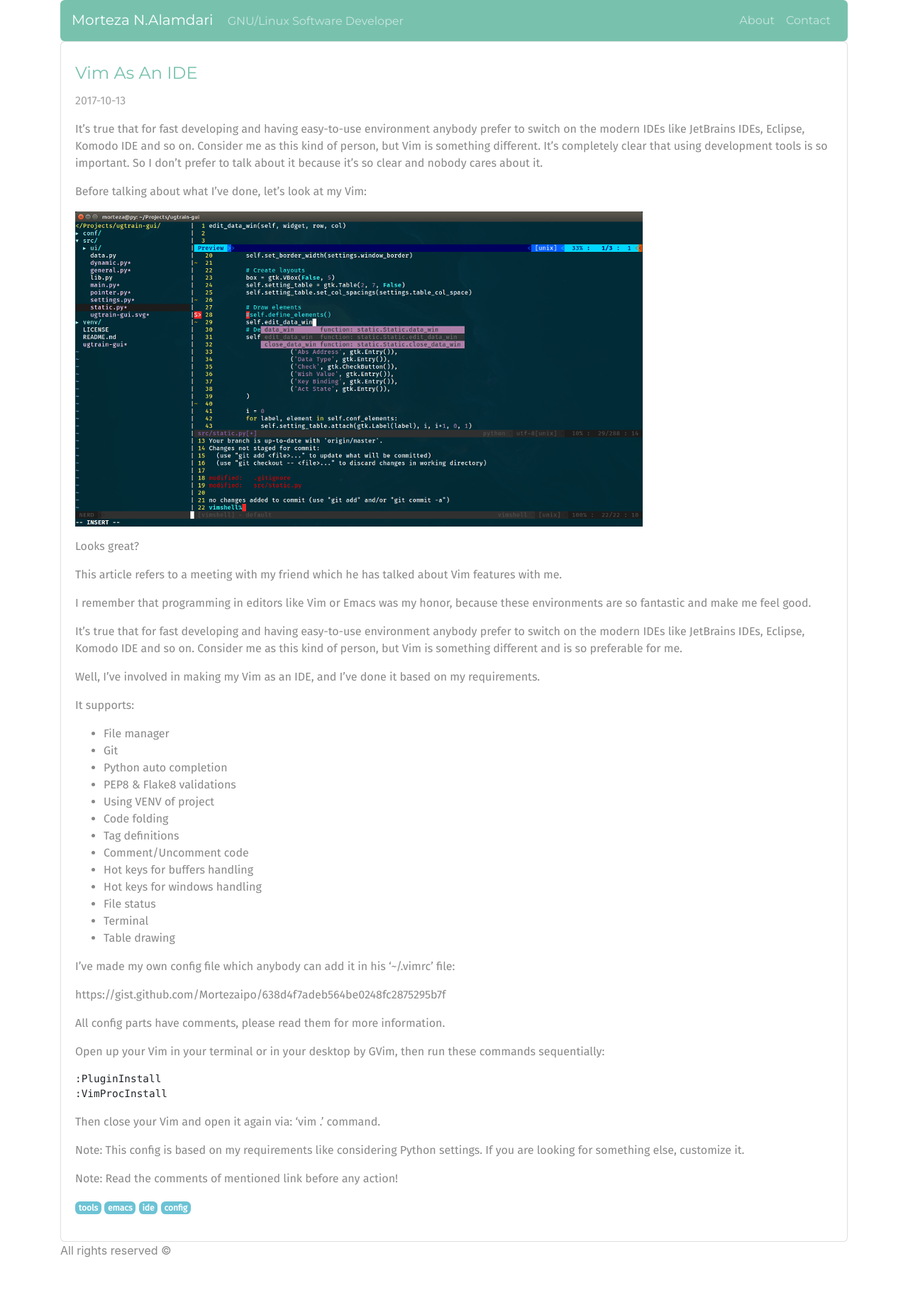
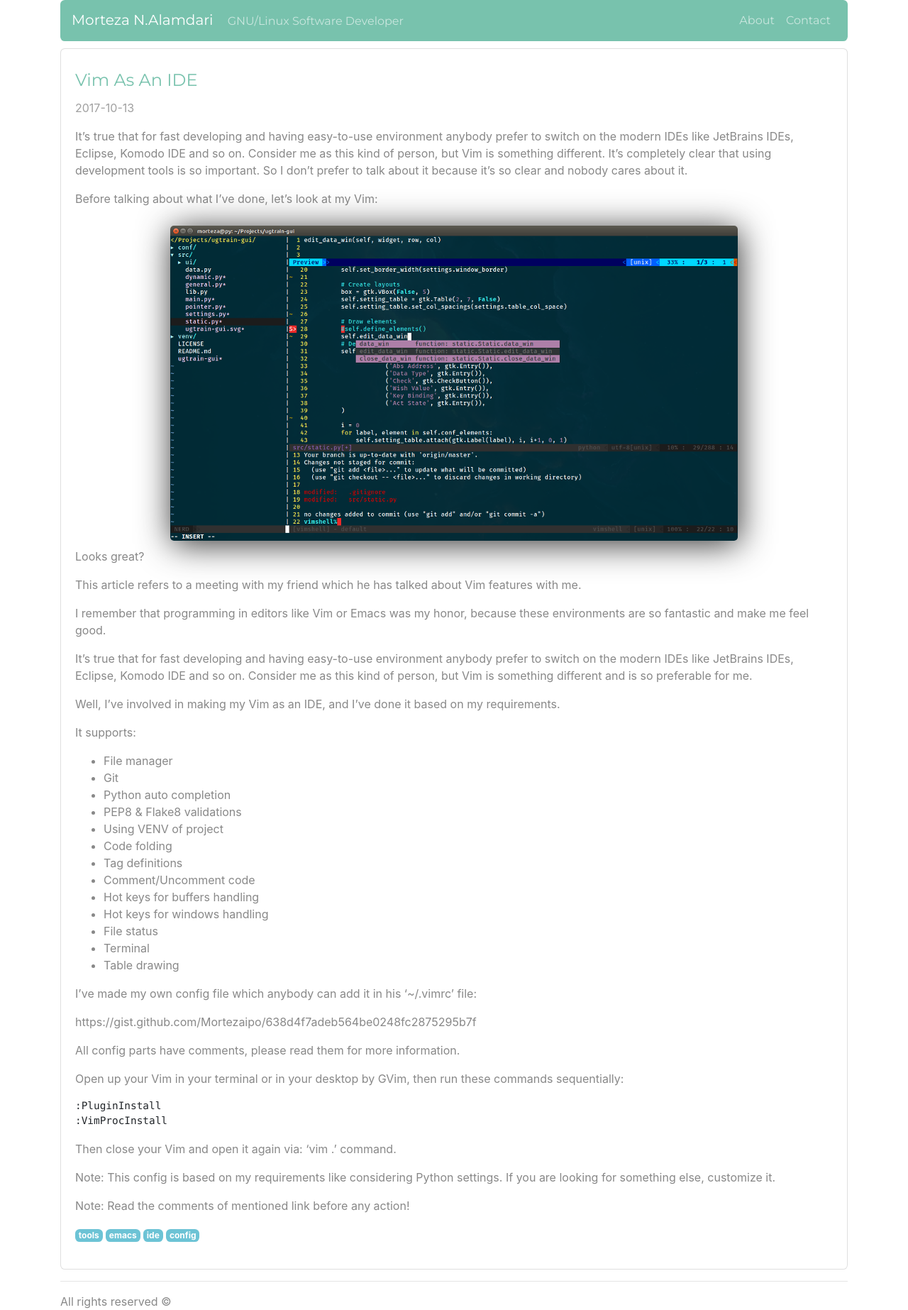
Before and after one commit to Mortezaipo/stage, a Jekyll site: the page built from _posts/2017-10-13-vim-as-an-ide.md, in a window 1280 px wide. Shown: the whole page at 71% size. Built offline with Jekyll 4.4.1, drawn with Linux system fonts in a browser that asks for light colours; before the commit the page ends 1774 px from its top, so only the background shows below that.

Commit message:
change layouts and theme.

```diff
--- a/_includes/footer.html
+++ b/_includes/footer.html
@@ -1 +1,2 @@
+<hr>
 All rights reserved &copy;
--- /dev/null
+++ b/_includes/screenshot.html
@@ -0,0 +1,3 @@
+<div class="center">
+  <img src="{{site.baseurl}}{{include.url}}" alt="{{include.description}}" class="screenshot">
+</div>
--- a/_layouts/default.html
+++ b/_layouts/default.html
@@ -12,9 +12,7 @@
   </head>
   <body>
     <div class="container">
-<!--      <header>-->
-	{% include header.html %}
-<!--      </header>-->
+      {% include header.html %}
 
       <div class="body">
 	{{content}}
--- a/_layouts/post.html
+++ b/_layouts/post.html
@@ -1,6 +1,7 @@
 ---
 layout: default
 ---
+<article>
 <div class="card">
   <div class="card-body">
     <article class="posts">
@@ -21,3 +22,4 @@
     </article>
   </div>
 </div>
+</article>
--- a/_posts/2017-10-13-vim-as-an-ide.md
+++ b/_posts/2017-10-13-vim-as-an-ide.md
@@ -16,7 +16,7 @@
 
 Before talking about what I've done, let's look at my Vim:
 
-![Vim screenshot]({{site.baseurl}}/images/vim-1.png)
+{% include screenshot.html url="/images/vim-1.png" description="Vim screenshot" %}
 
 Looks great?
 
--- a/inc/css/main.css
+++ b/inc/css/main.css
@@ -1,15 +1,20 @@
-@import url('https://fonts.googleapis.com/css?family=Fira+Sans');
-.site-title {
-    font-family: 'Fira Sans', sans-serif;
-}
 .post-date {
     color: #A0A0A0;
 }
 article {
     margin-top: 10px;
     margin-bottom: 10px;
-    font-family: 'Fira Sans', sans-serif;
 }
 .navbar-extra {
     border-radius: 0.4rem;
 }
+.screenshot {
+    border-radius: 5px;
+    box-shadow: 2px 5px 47px #333;
+    margin: 10px;
+}
+.center {
+    text-align: center;
+    width: 77%;
+    margin: auto;
+}
```
Also changed, not shown: _layouts/page.html (+10 -4 lines).
